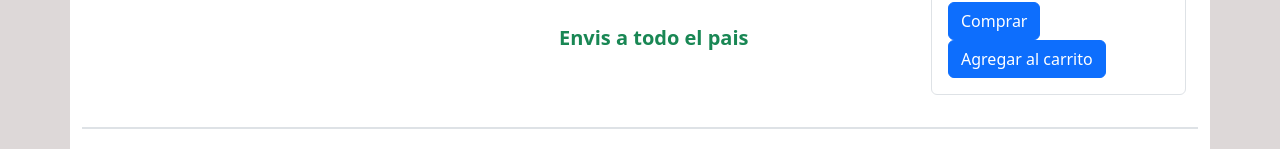
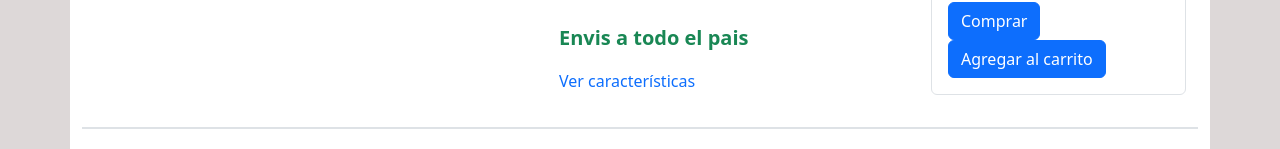
Before and after one commit to cris422/primer-trabajo-final, a plain HTML site: page pages/detalleCard.html in a window 1280 px wide. Shown: the part 371-520 px from the top of the page. Drawn offline with nearby package versions, Linux system fonts and the light colour scheme.

Commit message:
agrege el button de ver caracteristica

```diff
--- a/pages/detalleCard.html
+++ b/pages/detalleCard.html
@@ -77,6 +77,7 @@
               </p>
               <p class="fw-bold fs-5">color:Amarillo</p>
               <p class="text-success fw-bold fs-5">Envis a todo el pais</p>
+              <a href="" class="text-decoration-none">Ver características</a>
               <div></div>
             </div>
             <div class="col-12 col-md-6 col-lg-3 my-2">
```
